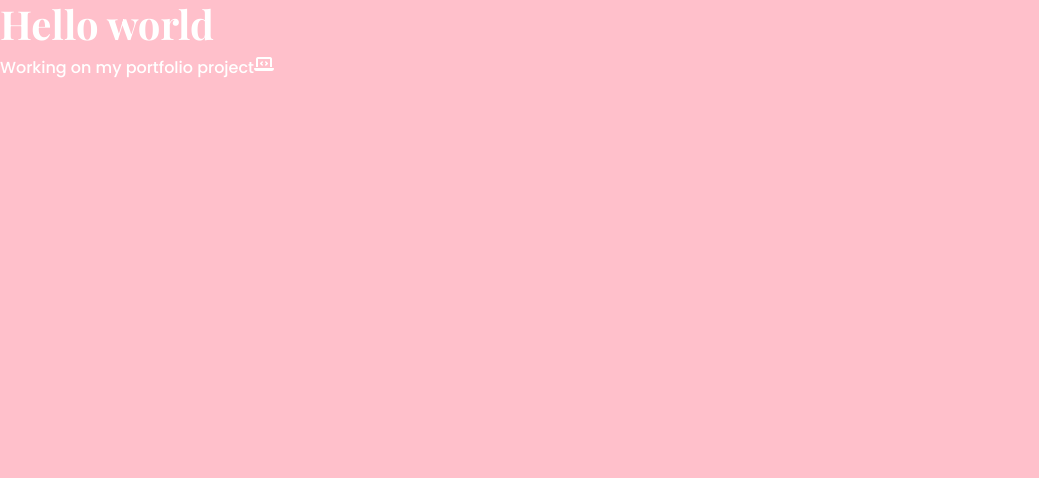
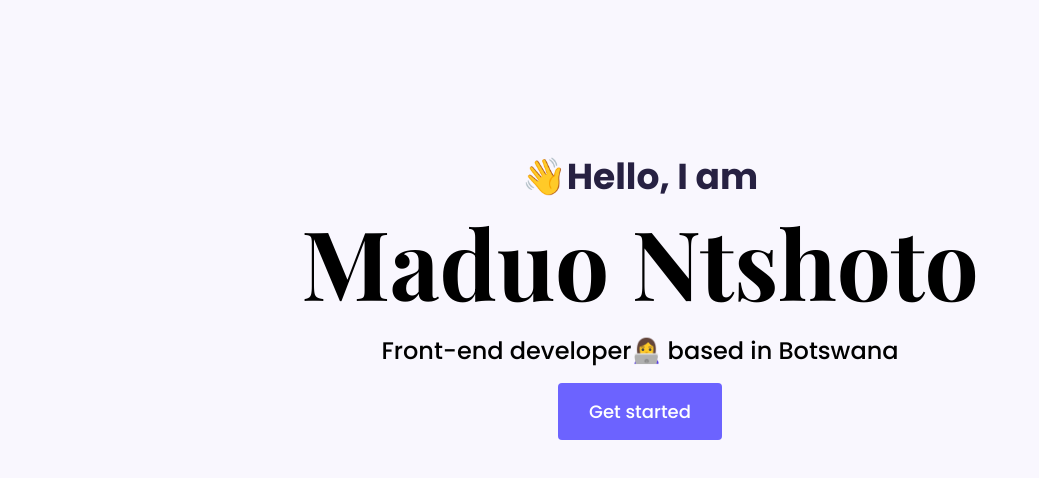
Before and after one commit to MaduoNtshoto/Portfolio-Project, a plain HTML site: page index.html in a window 1280 px wide. Shown: the whole page, without its empty margins (0-1039 px from the left). Drawn offline with nearby package versions, Linux system fonts and the light colour scheme.

Commit message:
Added homepage hero html and css

```diff
--- a/index.html
+++ b/index.html
@@ -28,11 +28,11 @@
     <title>Document</title>
   </head>
   <body>
-    <div>
-      <h1>Hello world</h1>
-      <p class="d-flex">
-        Working on my portfolio project <i class="fa-solid fa-laptop-code"></i>
-      </p>
+    <div class="hero">
+      <p>👋Hello, I am</p>
+      <h1>Maduo Ntshoto</h1>
+      <h2>Front-end developer👩‍💻 based in Botswana</h2>
+      <a href="#" class="btn btn-branding">Get started</a>
     </div>
   </body>
 </html>
--- a/src/styles.css
+++ b/src/styles.css
@@ -1,12 +1,48 @@
+:root {
+  --branding-color: #6c63ff;
+  --secondary-color: #f9f7fe;
+  --heading-font-family: "Playfair Display", serif;
+  --default-font-family: "Poppins", sans-serif;
+}
+
 body {
-  background-color: pink;
+  font-family: var(--default-font-family);
+}
+h1,
+h2 {
+  color: #000000;
+  font-family: var(--heading-font-family);
+  font-weight: 900;
 }
 h1 {
-  color: white;
-  font-family: "Playfair Display", serif;
-  font-weight: 700;
+  font-size: 96px;
 }
 p {
-  color: white;
-  font-family: "Poppins", sans-serif;
+  font-family: var(--default-font-family);
+  font-weight: 500;
 }
+.hero {
+  background: var(--secondary-color);
+  text-align: center;
+  padding: 150px 20px;
+}
+.hero p {
+  color: #272142;
+  font-size: 36px;
+  font-weight: 900;
+  margin: 0;
+}
+.hero h2 {
+  font-family: var(--default-font-family);
+  font-weight: 500;
+  font-size: 24px;
+  line-height: 2;
+}
+.btn-branding {
+  background: var(--branding-color);
+  border-radius: 4px;
+  color: #fff;
+  font-size: 18px;
+  line-height: 25px;
+  padding: 15px 30px;
+}
```
